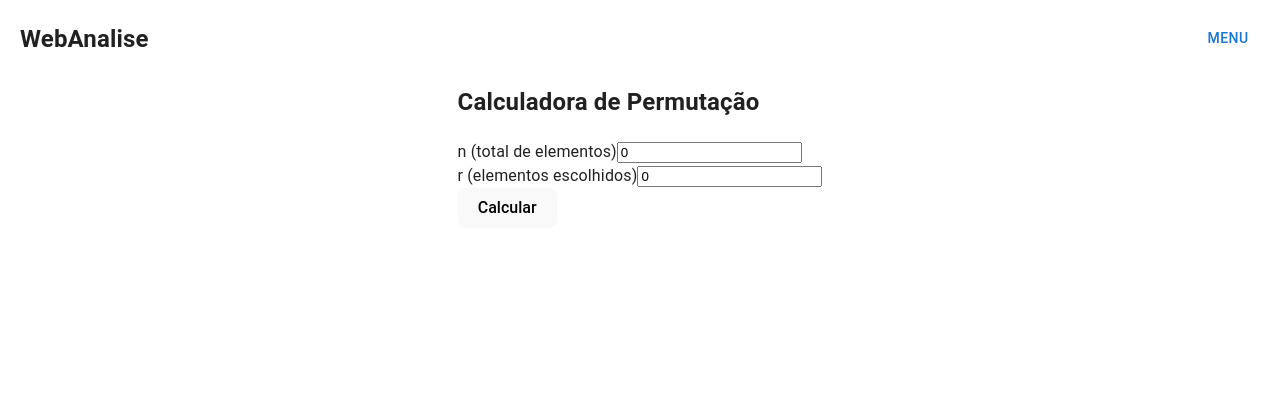
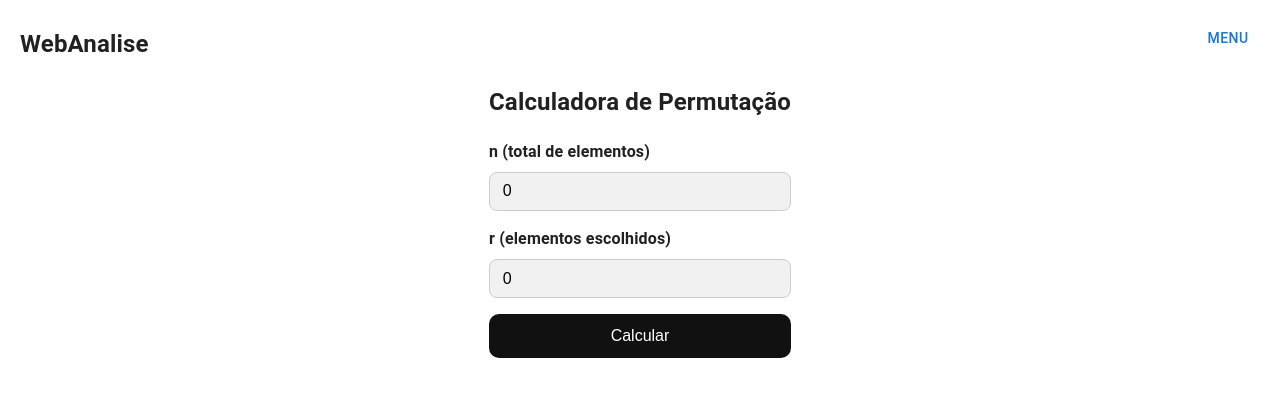
Before and after one commit to gustavoandriani/WebAnalise, a React (Vite) app: page / in a window 1280 px wide. Shown: the top 396 px of the page. Built offline with nearby package versions, Linux system fonts and the light colour scheme.

Commit message:
style: Alterações no CSS para estilização dos inputs e buttons

```diff
--- a/index.html
+++ b/index.html
@@ -2,7 +2,7 @@
 <html lang="en">
   <head>
     <meta charset="UTF-8" />
-    <link rel="icon" type="image/svg+xml" href="/vite.svg" />
+    <link rel="icon" type="image/svg+xml" href="/calculator.png" />
     <meta name="viewport" content="width=device-width, initial-scale=1.0" />
     <title>WebAnálise - Análises Combinatórias</title>
   </head>
--- a/src/index.css
+++ b/src/index.css
@@ -1,70 +1,61 @@
-:root {
-  font-family: system-ui, Avenir, Helvetica, Arial, sans-serif;
-  line-height: 1.5;
-  font-weight: 400;
-
-  color-scheme: light dark;
-  color: rgba(255, 255, 255, 0.87);
-  background-color: #242424;
-
-  font-synthesis: none;
-  text-rendering: optimizeLegibility;
-  -webkit-font-smoothing: antialiased;
-  -moz-osx-font-smoothing: grayscale;
+body {
+  font-family: 'Segoe UI', Tahoma, Geneva, Verdana, sans-serif;
+  background-color: #f9f9f9;
+  color: #222;
+  display: flex;
+  justify-content: center;
+  align-items: flex-start;
+  height: 100vh;
+  margin: 0;
 }
 
-a {
-  font-weight: 500;
-  color: #646cff;
-  text-decoration: inherit;
-}
-a:hover {
-  color: #535bf2;
-}
-
-body {
-  margin: 0;
-  display: flex;
-  place-items: center;
-  justify-content: center;
-  align-items: flex-start;
-  min-width: 320px;
-  min-height: 100dvh;
+.container {
+  background: white;
+  padding: 2rem;
+  border-radius: 16px;
+  box-shadow: 0 8px 16px rgba(0,0,0,0.1);
+  width: 100%;
+  max-width: 400px;
 }
 
 h1 {
-  font-size: 3.2em;
-  line-height: 1.1;
+  font-size: 1.5rem;
+  margin-bottom: 1.5rem;
+  text-align: center;
+}
+
+label {
+  display: block;
+  margin-bottom: 0.5rem;
+  font-weight: 600;
+}
+
+input {
+  width: 100%;
+  padding: 0.6rem 0.8rem;
+  margin-bottom: 1rem;
+  border: 1px solid #ccc;
+  border-radius: 8px;
+  font-size: 1rem;
+  background-color: #f1f1f1;
 }
 
 button {
-  border-radius: 8px;
-  border: 1px solid transparent;
-  padding: 0.6em 1.2em;
-  font-size: 1em;
-  font-weight: 500;
-  font-family: inherit;
-  background-color: #1a1a1a;
+  width: 100%;
+  background-color: #111;
+  color: #fff;
+  padding: 0.8rem;
+  font-size: 1rem;
+  border: none;
+  border-radius: 10px;
   cursor: pointer;
-  transition: border-color 0.25s;
-}
-button:hover {
-  border-color: #646cff;
-}
-button:focus,
-button:focus-visible {
-  outline: 4px auto -webkit-focus-ring-color;
+  transition: background-color 0.2s ease;
 }
 
-@media (prefers-color-scheme: light) {
-  :root {
-    color: #213547;
-    background-color: #ffffff;
-  }
-  a:hover {
-    color: #747bff;
-  }
-  button {
-    background-color: #f9f9f9;
-  }
+button:hover {
+  background-color: #333;
 }
+
+button {
+  margin-bottom: 10px;
+}
--- a/src/pages/CalcArranjo/index.jsx
+++ b/src/pages/CalcArranjo/index.jsx
@@ -34,10 +34,8 @@ export default function CalcArranjo() {
             </form>
 
             <div>
-                <p style={{color:"red"}}>NÃO se esqueça das excessões, números nunca podem começar por algarismo 0</p>
-                <p>O fatorial de {elementos} é {fatorial(elementos)}</p>
                 {
-                    Number(posicoes) > Number(elementos) ? <p>Se você tivesse prestado atenção na aula do Bifi, saberia que n(elementos) não pode ser menor que p(posições). 😎</p> : <p>O arranjo simples de {elementos} elementos para {posicoes} posições, é {arranjoSimples(elementos, posicoes)}
+                    Number(posicoes) > Number(elementos) ? <p style={{ color: "red", fontWeight: "bold" }}>N(elementos) não pode ser menor que P(posições).</p> : <p>O arranjo simples de {elementos} elementos para {posicoes} posições, é {arranjoSimples(elementos, posicoes)}
                     <br />
                     O arranjo c/ repetição de {elementos} elementos para {posicoes} posições, é {arranjoRepeticao(elementos, posicoes)}</p>
                 }
--- a/src/pages/CalcCombinacao/index.jsx
+++ b/src/pages/CalcCombinacao/index.jsx
@@ -25,9 +25,8 @@ export default function CalcCombinacao() {
             </form>
 
             <div>
-                <p>O fatorial de {elementos} é {fatorial(elementos)}</p>
                 {
-                    Number(posicoes) > Number(elementos) ? <p>Se você tivesse prestado atenção na aula do Bifi, saberia que n(elementos) não pode ser menor que p(posições). 😎</p> :
+                    Number(posicoes) > Number(elementos) ? <p style={{ color: "red", fontWeight: "bold" }}>N(elementos) não pode ser menor que P(posições).</p> :
                     <p>A combinação de {elementos} elementos para {posicoes} posições, é {combinacao(elementos, posicoes)}</p>
                 }
             </div>
--- a/src/pages/CalcPermutacao/index.jsx
+++ b/src/pages/CalcPermutacao/index.jsx
@@ -15,7 +15,7 @@ export default function CalcPermutacao() {
       const value = fatorial(n) / fatorial(n - r);
       setResult(value);
     } else {
-      setResult("'n' deve ser maior ou igual a 'r'");
+      setResult("N(total de elementos) não pode ser menor que R(elementos escolhidos).");
     }
   };
 
```
Also changed, not shown: public/calculator.png (added), public/calculator.svg (added).
